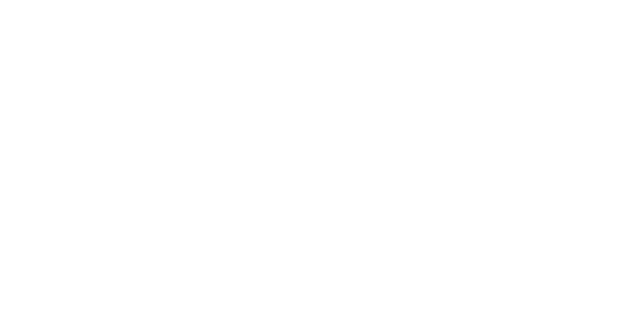
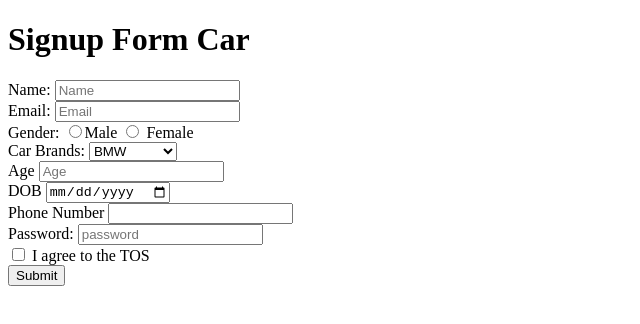
Before and after one commit to acciojob/signup-form-car-ShrishtiSingh2211, a website: page main.html in a window 1280 px wide. Shown: the whole page, without its empty margins (0-640 px from the left). Drawn offline with Linux system fonts and the light colour scheme.

Commit message:
created a submission

```diff
--- a/main.html
+++ b/main.html
@@ -8,6 +8,36 @@
 
 <body>
 	<!-- the entire body must be written by student -->
+	<form method="post">
+		<h1>Signup Form Car</h1>
+		<lable  for="name" >Name:</lable>
+		<input type="" id="" placeholder="Name" required><br/>
+		<lable for="email" >Email:</lable>
+		<input type="Email" id="email" placeholder="Email" required><br/>
+		<lable for="gender">Gender:</lable>
+		<input type="radio" id="gender_m" required><lable >Male</lable>
+        <input type="radio" id="gender_f" required> <lable >Female</lable><br/>
+		<lable for="">Car Brands:</lable>
+		<select >
+			<option>BMW</option>
+			<option>Tata punch</option>
+			<option>xylo</option>
+			<option>Audi</option>
+			<option>fortuner</option>
+			<option>wegenar</option></select><br/>
+		<lable for="age">Age</lable>
+		<input type="number" id="agr" placeholder="Age" required><br/>
+		<lable for="DOB">DOB</lable>
+		<input type="date" id="dob" required><br/>
+		<lable for="tel">Phone Number</lable>
+		<input type="tel" id="tel"><br/>
+		<lable for="password">Password:</lable>
+		<input type="password" id="password" placeholder="password" required><br/>
+		<input type="checkbox" id="tos" required>
+		<lable for="tos">I agree to the TOS</lable>
+		<br/>
+		<button type="submit">Submit</button>
+	</form>
     <script type="text/javascript" src="./script.js">
 </script>
 
```
